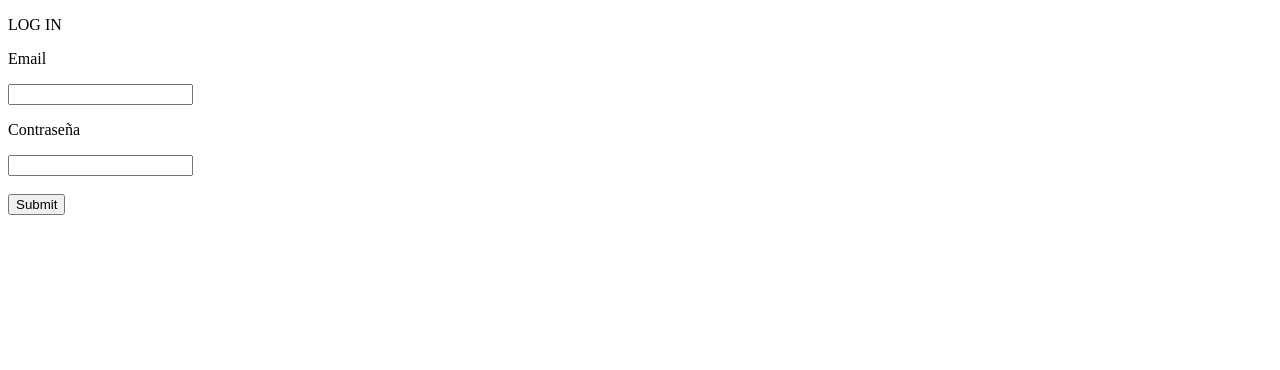
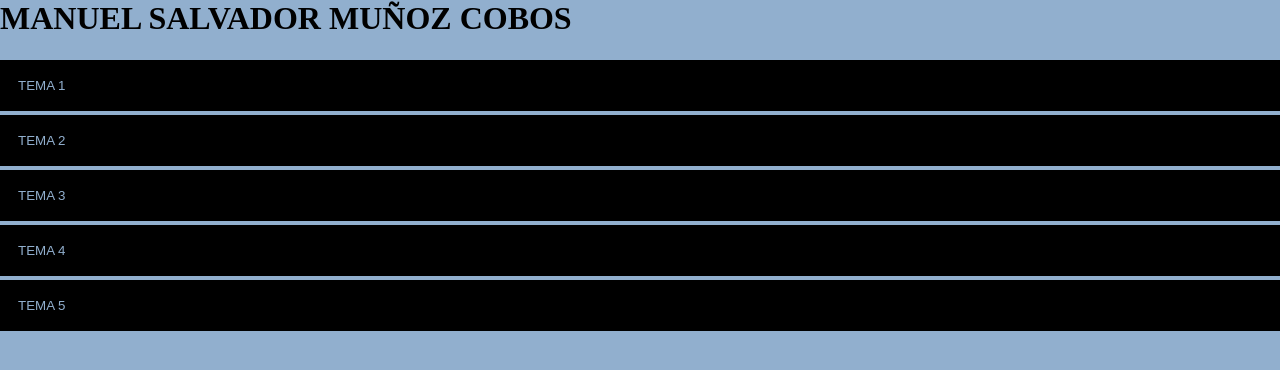
Before and after one commit to miguelcascri/dwes21, a PHP site: page / in a window 1280 px wide. Shown: the top 370 px of the page. Run offline with PHP 8.4, Linux system fonts and the light colour scheme.

Commit message:
Add files via upload

```diff
--- a/index.php
+++ b/index.php
@@ -1,41 +1,92 @@
-<!DOCTYPE html>
-<html lang="es">
-<head>
-    <meta charset="UTF-8">
-    <meta http-equiv="X-UA-Compatible" content="IE=edge">
-    <meta name="viewport" content="width=device-width, initial-scale=1.0">
-    <title>index.php</title>
+<html>
+    <head>
+        <title>Prueba de PHP</title>
+        <link rel="stylesheet" href="app.css">
 
-</head>
-<body>
-    <p>LOG IN</p>
-        <form method="post" action="login.php">
-        <p>Email</p>      <input type="email" name="usuario">
-        <p>Contraseña</p>  <input type="password" name="pw"><br><br>
+    </head>
+    <style type="text/css">
+        body {
+            margin: 0 auto;
+        }
+    </style>
+    <body>
+        <h1>MANUEL SALVADOR MUÑOZ COBOS</h1>
+        <button class="accordion">TEMA 1</button>
+        <div class="panel">
+        <a href="tema 1/server.js">EJERCICIO 1</a>
+        <p>Crear servidor node.js a través de node.js</p>
+        </div>
+        <button class="accordion">TEMA 2</button>
+        <div class="panel">
+
+        <a href="tema 2/ejercicio1.php">EJERCICIO 1</a>
+        <p>Variables y tipos de datos</p>
+        <a href="tema 2/ejercicio2.php">EJERCICIO 2</a>
+        <p>Entrecomillado simple y doble</p>
+        <a href="tema 2/ejercicio3.php">EJERCICIO 3</a>
+        <p>Conversión tipos de datos</p>
+        <a href="tema 2/ejercicio4.php">EJERCICIO 4</a>
+        <p>Cadenas de texto</p>
+        <a href="tema 2/ejercicio5.php">EJERCICIO 5</a>
+        <p>Arrays</p>
+        </div>
+        <button class="accordion">TEMA 3</button>
+        <div class="panel">
+        <a href="tema 3/ejercicio1.php">EJERCICIO 1</a>
+        <form method="post" action="tema 3/ejercicio1.php">
+        <input type="text" name="peso">
+        <input type="text" name="altura">
         <input type="submit">
         </form>
-</body>
+        <p>Calculo del IMC</p>
+        <a href="tema 3/ejercicio2.php">EJERCICIO 2</a>
+        <p>Dados</p>
+        <a href="tema 3/ejercicio3.php">EJERCICIO 3</a>
+        <p>Conezión a BBDD de MySQL y tipos de dato de tiempo</p>
+        <a href="tema 3/ejercicio4.php">EJERCICIO 4</a>
+        <p>Ejercicio de Sort (arrays)</p>
+        <a href="tema 3/ejercicio5.php">EJERCICIO 5</a>
+        <p>Contar número de repeticiones de números aleatorios en un array</p>
+        <a href="tema 3/ejercicio6.php">EJERCICIO 6</a>
+        <p>Diferencia de las diagonales de una matriz 10x10 aleatoria</p>
+        <a href="tema 3/ejercicio7.php">EJERCICIO 7</a>
+        <p>Añadir a un array de datos en la BBDD</p>
+        </div>
+        <button class="accordion">TEMA 4</button>
+        <div class="panel">
+        <a href="tema 4/ejercicio1.php">EJERCICIO 1</a>
+        <form method="post" action="tema 4/ejercicio1.php">
+        <input type="number" name="number">
+        <input type="submit">
+        </form>
+        <p>Ejercicio de primos</p>
+        <a href="tema 4/ejercicio2.php">EJERCICIO 2</a>
+        <form method="post" action="tema 4/ejercicio2.php">
+        <input type="date" name="date">
+        <input type="submit">
+        </form>
+        <p>Ejercicio del año bisiesto</p>
+        <a href="tema 4/ejercicio3.php">EJERCICIO 3</a>
+        <form method="post" action="tema 4/ejercicio3.php">
+        <label>Introduzca el número de elementos de la serie de fibonacci que desea obtener</label>
+        <input type="number" name="fibonacci">
+        <input type="submit">
+        </form>
+        <p>Ejercicio de la serie de fibonacci</p>
+        <a href="tema 4/ejercicio4.php">EJERCICIO 4</a>
+        <form method="post" action="tema 4/ejercicio4.php">
+        <p>Email      <input type="email" name="usuario"></p>
+        <p>Contraseña  <input type="password" name="pw"></p>
+        <input type="submit">
+        </form>
+        <p>Ejercicio de usuario existente</p>
+        </div>
+        <button class="accordion">TEMA 5</button>
+        <div class="panel">
+        <a href="tema 5/index.php">EJERCICIO 1</a>
+        <p>Ejercicio Sesiones</p>
+        </div>
+        <script src="app.js"></script>
+    </body>
+
 </html>
-
-<?php
-
-if(isset($_GET["msj"])){
-
-    if($_GET["msj"]=="1"){
-        echo '<script language="javascript">alert("Error, autenticación incorrecta.");</script>';
-    }
-
-    if($_GET["msj"]=="2"){
-        echo '<script language="javascript">alert("Sesión cerrada con éxito.");</script>';
-    }
-
-    if($_GET["msj"]=="3"){
-        echo '<script language="javascript">alert("No se ha iniciado sesión.");</script>';
-    }
-
-    if($_GET["msj"]=="4"){
-        echo '<script language="javascript">alert("La sesión ha caducado.");</script>';
-    }
-}
-
-?>
```
